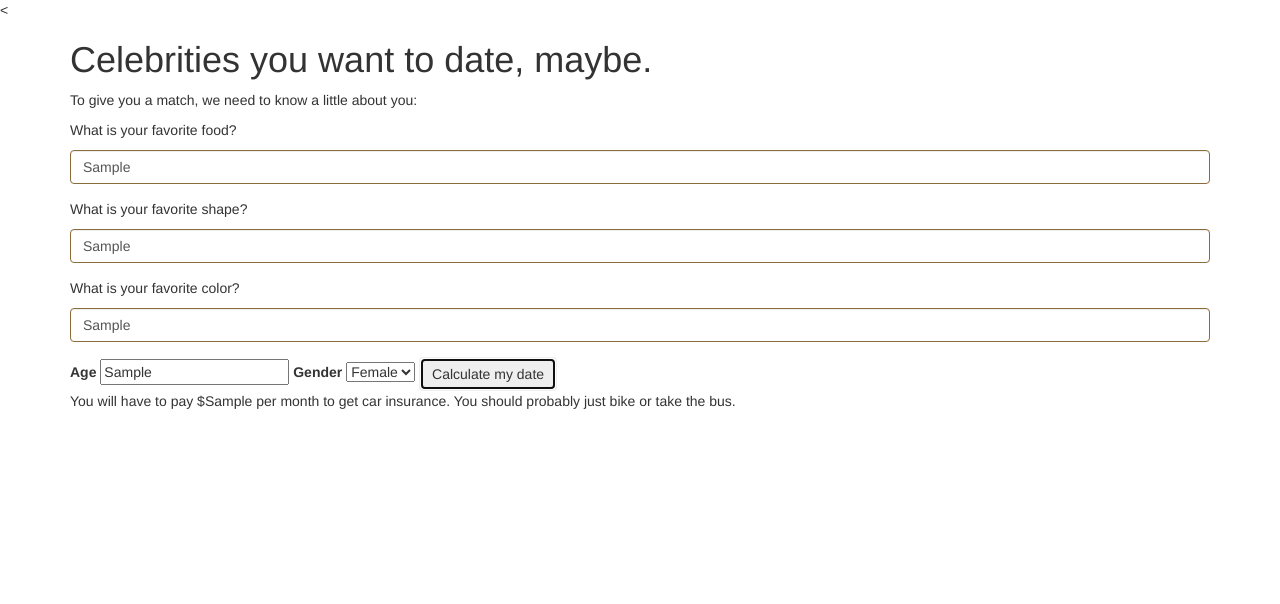
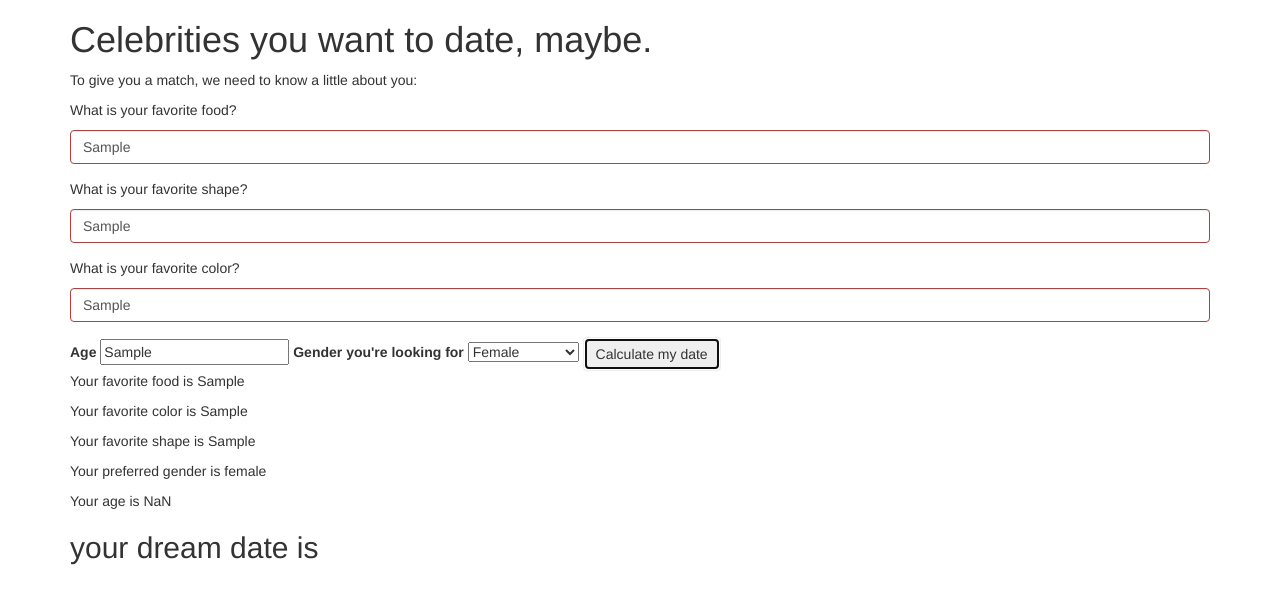
Before and after one commit to jaywhang83/dating-site, a plain HTML site: page index.html in a window 1280 px wide. Both pictures are taken after typing "Sample", "Sample", "Sample", "Sample" into the empty fields and a click on the button "Calculate my date". Drawn offline with nearby package versions, Linux system fonts and the light colour scheme.

Commit message:
Add date matches

```diff
--- a/css/styles.css
+++ b/css/styles.css
@@ -1,3 +1,3 @@
-.control-label {
+.control-label, #quote {
   display: none;
 }
--- a/index.html
+++ b/index.html
@@ -1,7 +1,7 @@
 <!DOCTYPE html>
 <html>
   <head>
-    <<link rel="stylesheet" href="https://maxcdn.bootstrapcdn.com/bootstrap/3.3.6/css/bootstrap.min.css" integrity="sha384-1q8mTJOASx8j1Au+a5WDVnPi2lkFfwwEAa8hDDdjZlpLegxhjVME1fgjWPGmkzs7" crossorigin="anonymous">
+    <link rel="stylesheet" href="https://maxcdn.bootstrapcdn.com/bootstrap/3.3.6/css/bootstrap.min.css" integrity="sha384-1q8mTJOASx8j1Au+a5WDVnPi2lkFfwwEAa8hDDdjZlpLegxhjVME1fgjWPGmkzs7" crossorigin="anonymous">
 
     <link rel="stylesheet" href="https://maxcdn.bootstrapcdn.com/bootstrap/3.3.6/css/bootstrap-theme.min.css" integrity="sha384-fLW2N01lMqjakBkx3l/M9EahuwpSfeNvV63J5ezn3uZzapT0u7EYsXMjQV+0En5r" crossorigin="anonymous">
 
@@ -18,17 +18,17 @@
       <p>To give you a match, we need to know a little about you:</p>
 
       <form id="dating">
-        <div class="form-group has-warning">
+        <div class="form-group has-error">
           <label class="control-label" for="inputWarning1">Input with warning</label>
           <p>What is your favorite food?</p>
           <input type="text" class="form-control" id="favorite-food">
         </div>
-        <div class="form-group has-warning">
+        <div class="form-group has-error">
           <label class="control-label" for="inputWarning1">Input with warning</label>
           <p>What is your favorite shape?</p>
           <input type="text" class="form-control" id="favorite-shape">
         </div>
-        <div class="form-group has-warning">
+        <div class="form-group has-error">
           <label class="control-label" for="inputWarning1">Input with warning</label>
           <p>What is your favorite color?</p>
           <input type="text" class="form-control" id="favorite-color">
@@ -36,17 +36,23 @@
 
         <label for="age">Age</label>
         <input id="age" type="text">
-        <label for="gender">Gender</label>
+        <label for="gender">Gender you're looking for</label>
         <select id="gender">
           <option value="female">Female</option>
           <option value="male">Male</option>
+          <option value="undecided">No preference</option>
         </select>
 
         <button type="submit" class="btn">Calculate my date</button>
       </form>
 
       <div id="quote">
-        <p>You will have to pay $<span id="food"></span> per month to get car insurance. You should probably just bike or take the bus.</p>
+        <p>Your favorite food is <span id="food"></span> </p>
+        <p>Your favorite color is <span id="color"></span> </p>
+        <p>Your favorite shape is <span id="shape"></span> </p>
+        <p>Your preferred gender is <span id="gender-choice"></span> </p>
+        <p>Your age is <span id="age-input"></span> </p>
+        <h2>your dream date is <span id="answer"></span> </h2>
       </div>
     </div>
   </body>
--- a/js/scripts.js
+++ b/js/scripts.js
@@ -1,14 +1,48 @@
 $(document).ready(function(){
   $("form#dating").submit(function(event) {
     var food = $("input#favorite-food").val();
+    var shape = $("input#favorite-shape").val();
+    var color = $("input#favorite-color").val();
+    var age = parseInt($("input#age").val());
 
-    if (food) {
-      if (food === "pasta") {
-        alert("That's great!")
+    var gender =$("select#gender").val();
+
+    var menArray =["King Henry VIII", "Vlad the Impaler", "Prince George", "Prince William"];
+    var womenArray =["Ada Lovelace", "Queen Vicoria", "Joan of Arc", "Eleanor of Aquitaine"]
+
+    if (food && shape && color) {
+      if (age <= 18 && gender === "male") {
+        var answer = menArray[2];
       }
+      else if (age > 18 && gender === "male") {
+        var answer = menArray[1];
+      }
+      else if (age <= 18 && gender === "female") {
+        var answer = womenArray[2];
+      }
+      else if (age > 18 && gender === "female") {
+        var answer = womenArray[0];
+      }
+      else if (age <= 18 && gender === "undecided") {
+        var answer = womenArray[3];
+      }
+      else if (age > 18 && gender === "undecided") {
+        var answer = menArray[1];
+      }
+
+
+    }
+    else{
+
     }
 
     $("#food").text(food);
+    $("#shape").text(shape);
+    $("#color").text(color);
+    $("#gender-choice").text(gender);
+    $("#age-input").text(age);
+    $("#answer").text(answer)
+
     $("#quote").show();
 
     event.preventDefault();
```
